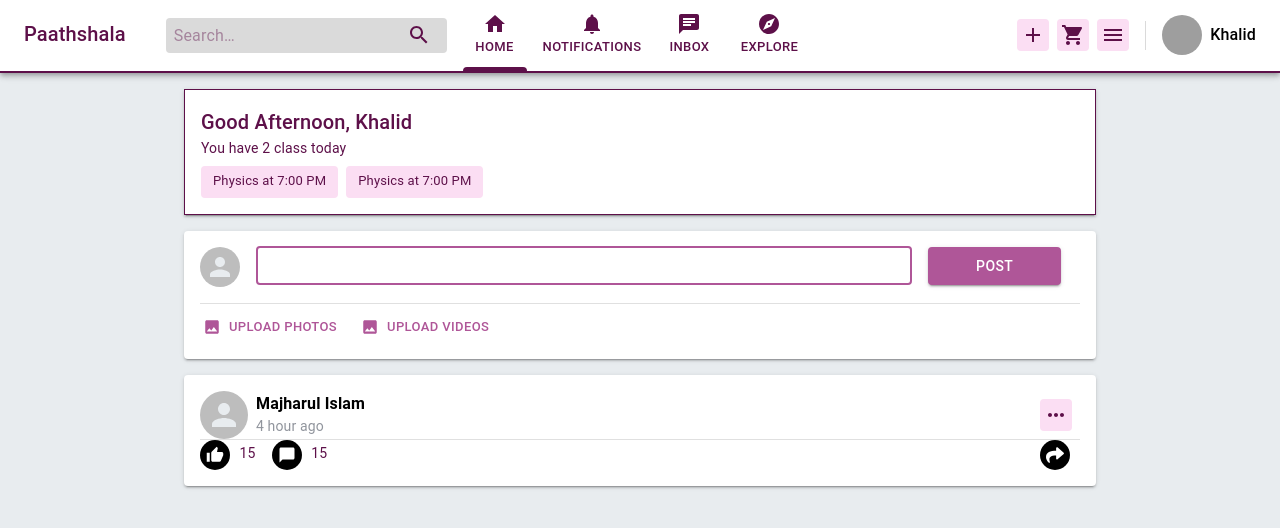
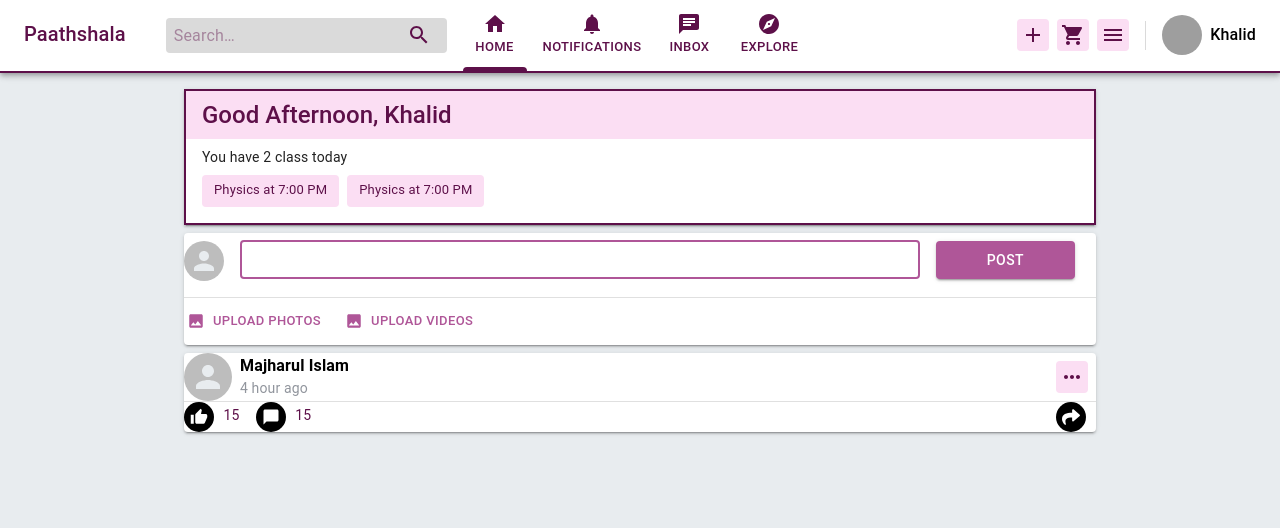
Before and after one commit to saimonazad/paathshala-frontend, a Next.js app: page /home in a window 1280 px wide. Shown: the top 528 px of the page. Built offline with nearby package versions, Linux system fonts and the light colour scheme; grey boxes are pictures that could not be loaded.

Commit message:
Fix: announcement component css fix

```diff
--- a/src/components/newsFeed/announcement/index.js
+++ b/src/components/newsFeed/announcement/index.js
@@ -13,11 +13,18 @@ import {
 import React from "react";
 
 const useStyles = makeStyles((theme) => ({
+  header: {
+    backgroundColor: theme.palette.secondary.light,
+    "& h1": {
+      fontWeight: 500,
+    },
+    padding: theme.spacing(1, 2),
+  },
   class__time: {
     borderRadius: "4px",
     backgroundColor: theme.palette.secondary.light,
     color: theme.palette.text.primary,
-    margin: theme.spacing(1, 1, "auto", 0),
+    marginRight: theme.spacing(1),
   },
   postInput: {
     height: 38,
@@ -25,17 +32,32 @@ const useStyles = makeStyles((theme) => ({
   avatar: {
     alignSelf: "center",
   },
+  class__number: {
+    padding: theme.spacing(1, 2),
+    color: theme.palette.text.mineShaft,
+  },
+  class__box: {
+    padding: theme.spacing(0, 2, 2),
+  },
 }));
 
 const Announcement = () => {
   const classes = useStyles();
 
   return (
-    <Box border={1} boxShadow={2} bgcolor="background.box">
-      <Typography variant="h6">Good Afternoon, Khalid</Typography>
-      <Typography variant="body2">You have 2 class today</Typography>
-      <Chip className={classes.class__time} label="Physics at 7:00 PM" />
-      <Chip className={classes.class__time} label="Physics at 7:00 PM" />{" "}
+    <Box border={2} boxShadow={2} bgcolor="background.box">
+      <Box className={classes.header}>
+        <Typography variant="h5" component="h1">
+          Good Afternoon, Khalid
+        </Typography>
+      </Box>
+      <Typography variant="body2" className={classes.class__number}>
+        You have 2 class today
+      </Typography>
+      <Box className={classes.class__box}>
+        <Chip className={classes.class__time} label="Physics at 7:00 PM" />
+        <Chip className={classes.class__time} label="Physics at 7:00 PM" />
+      </Box>
     </Box>
   );
 };
--- a/src/components/newsFeed/index.js
+++ b/src/components/newsFeed/index.js
@@ -9,7 +9,6 @@ const useStyles = makeStyles((theme) => ({
   root: {
     "& > *": {
       margin: theme.spacing(2, 0),
-      padding: theme.spacing(2),
     },
   },
 }));
```
